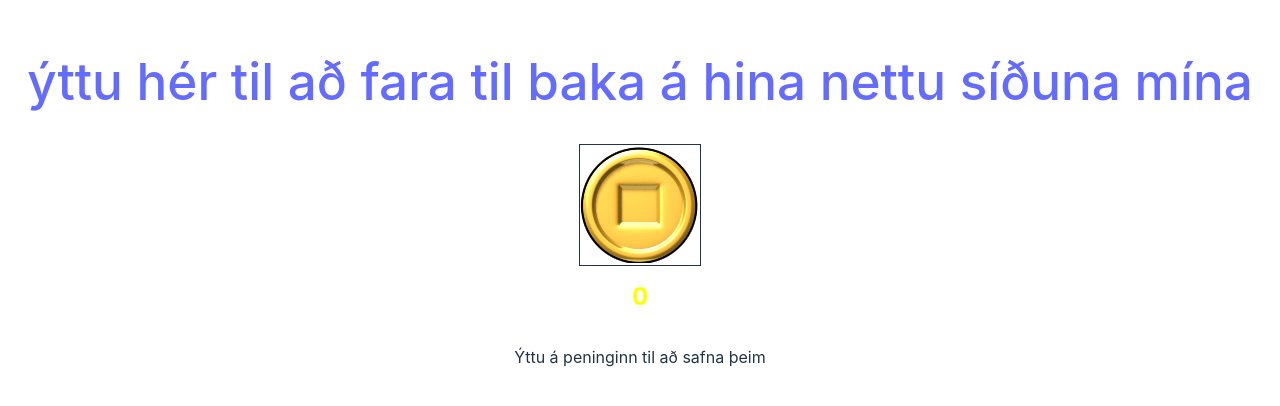
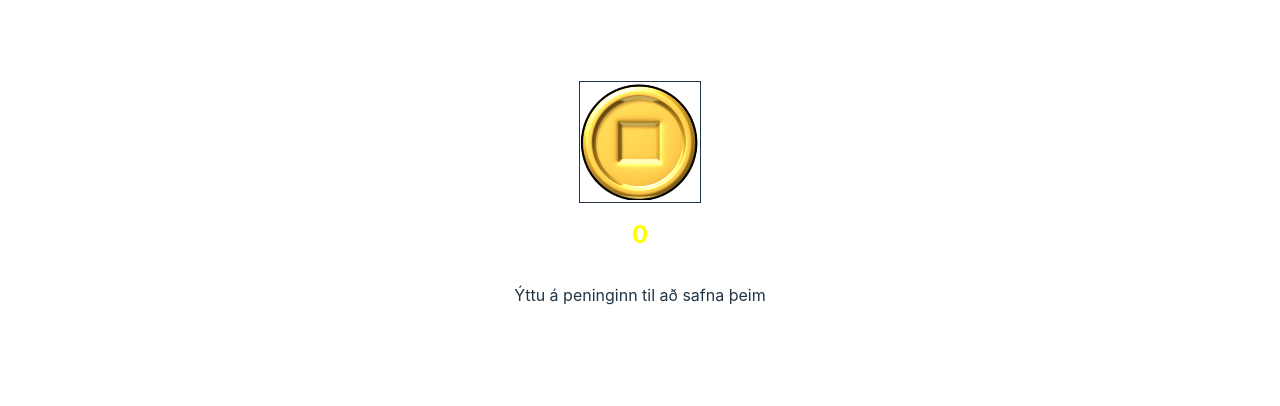
Before and after one commit to BjarniTHG/Verkefni10.2, a website built with Vite: page index.html in a window 1280 px wide. Shown: the part 198-604 px from the top of the page. Built offline with nearby package versions, Linux system fonts and the light colour scheme.

Commit message:
kemur mynd nuna?

```diff
--- a/index.html
+++ b/index.html
@@ -5,7 +5,6 @@
     <title>Seinni síða</title>
   </head>
   <body>
-    <h1><a href="/index.html">ýttu hér til að fara til baka á hina nettu síðuna mína</a></h1>
     <script type="module" src="/bang.js"></script>
     <canvas height="120" style="border: 1px solid" width="120"></canvas>
     <h2><span id="peningar">0</span></h2>
```
